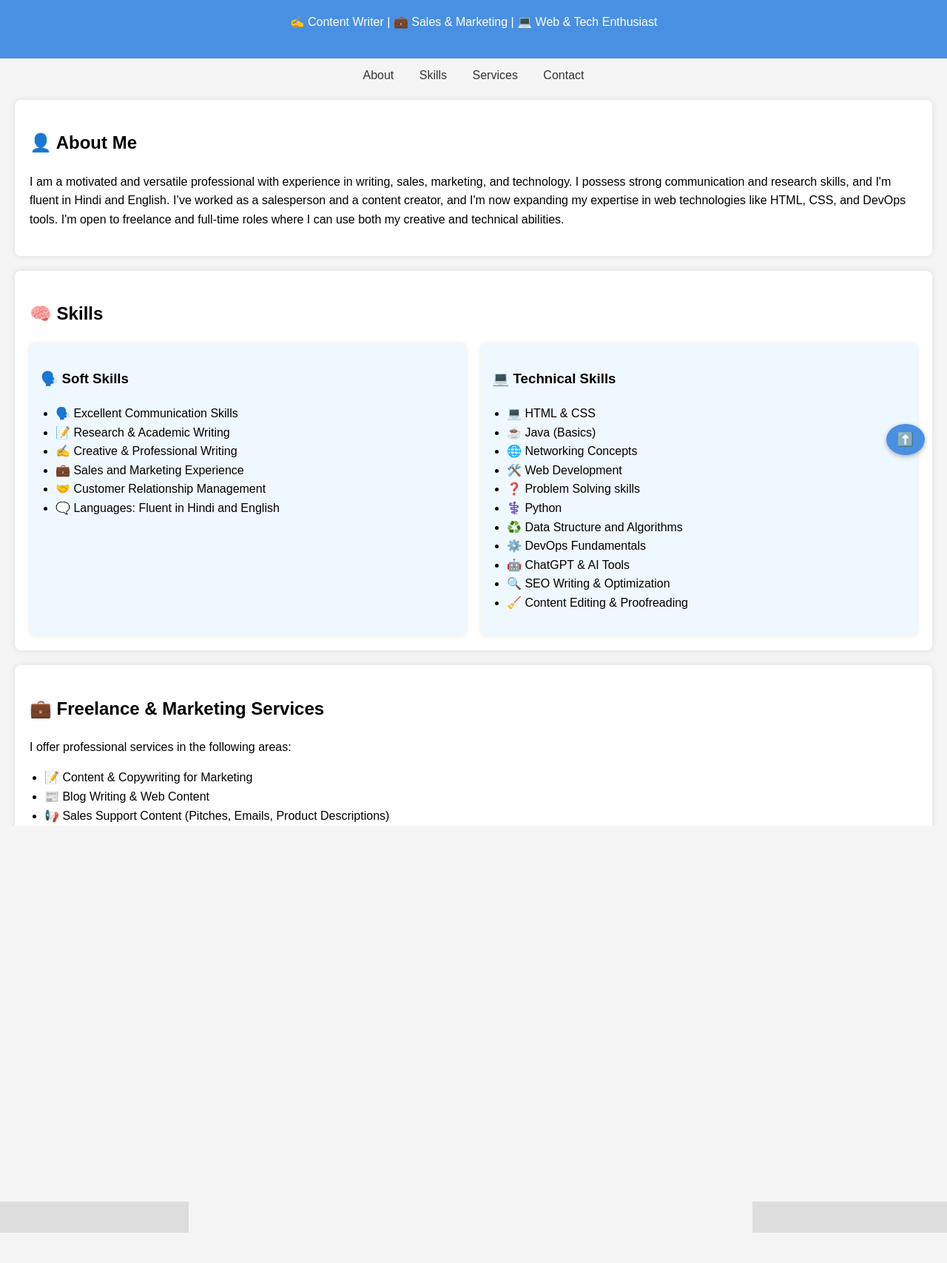
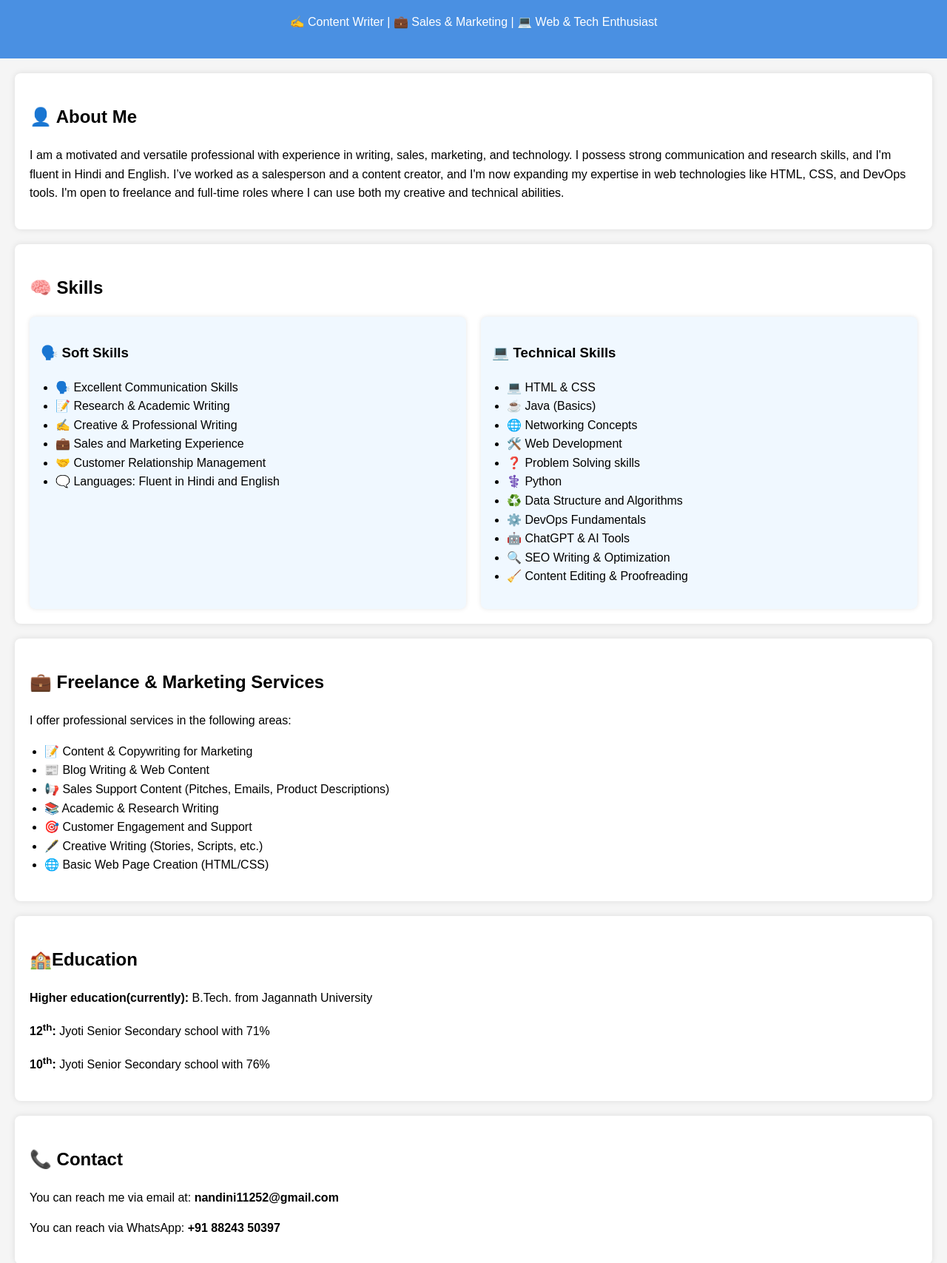
Before and after one commit to nandini-singh11/resume-portfolio, a plain HTML site: page index.html in a window 1280 px wide. Shown: the part 155-1862 px from the top of the page at 74% size. Before the commit the page ends 1821 px from the top, so only its background shows below. Drawn offline with Linux system fonts and the light colour scheme.

Commit message:
Update index.html

```diff
--- a/index.html
+++ b/index.html
@@ -89,12 +89,6 @@
     <p>✍️ Content Writer | 💼 Sales & Marketing | 💻 Web & Tech Enthusiast</p>
   </header>
 
-  <nav>
-    <a href="#about">About</a>
-    <a href="#skills">Skills</a>
-    <a href="#freelance">Services</a>
-    <a href="#contact">Contact</a>
-  </nav>
 
   <section id="about">
     <h2>👤 About Me</h2>
@@ -128,7 +122,7 @@
           <li>☕ Java (Basics)</li>
           <li>🌐 Networking Concepts</li>
           <li>🛠️ Web Development</li>
-          <li>❓ Problem Solving skills</li>
+           <li>❓ Problem Solving skills</li>
           <li>⚕️ Python</li>
           <li>♻️ Data Structure and Algorithms</li>
           <li>⚙️ DevOps Fundamentals</li>
@@ -152,25 +146,23 @@
       <li>🖋️ Creative Writing (Stories, Scripts, etc.)</li>
       <li>🌐 Basic Web Page Creation (HTML/CSS)</li>
     </ul>
-    <p>
-      If you're looking for a dedicated freelance writer, sales expert, or a tech-savvy content creator,
-      feel free to <a href="#contact">get in touch</a>!
-    </p>
+
   </section>
-
+<section>
+    <h2>🏫Education</h2>
+    <p><strong>Higher education(currently): </strong>B.Tech. from Jagannath University </p>
+    <p><strong>12<sup>th</sup>: </strong>Jyoti Senior Secondary school with 71%</p>
+    <p><strong>10<sup>th</sup>: </strong>Jyoti Senior Secondary school with 76%</p>
+</section>
   <section id="contact">
     <h2>📞 Contact</h2>
     <p>You can reach me via email at: <strong>nandini11252@gmail.com</strong></p>
     <p>You can reach via WhatsApp: <strong>+91 88243 50397</strong></p>
-    <p>LinkedIn: <a href="https://www.linkedin.com/in/nandini-singh-a4a899264" target="_blank">linkedin/profile</a></p>
+
   </section>
 
-  <footer>
-    <p>&copy; 2025 NANDNINI SINGH̥. All rights reserved.</p>
-  </footer>
 
-  <!-- Back to Top Button -->
-  <button id="back-to-top" onclick="window.scrollTo({top: 0, behavior: 'smooth'});">⬆️</button>
+
 
 </body>
 </html>
```
